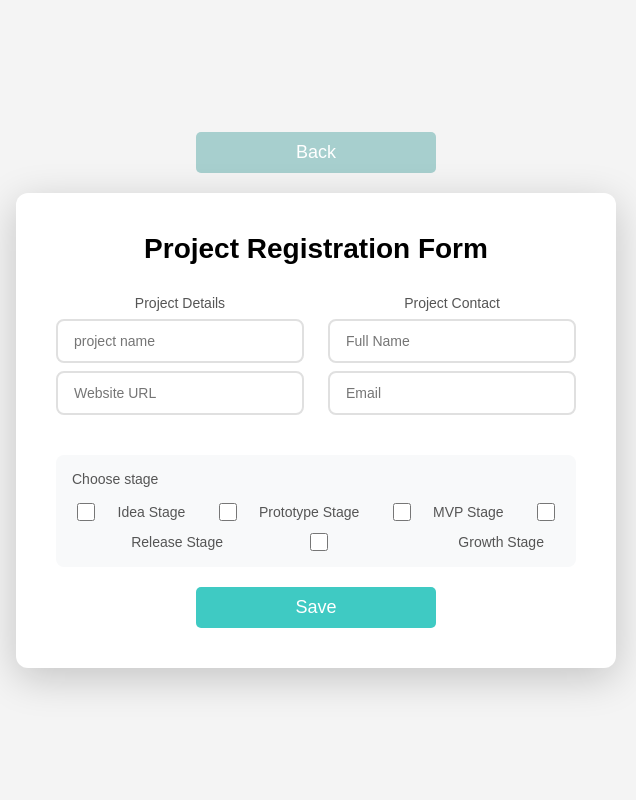
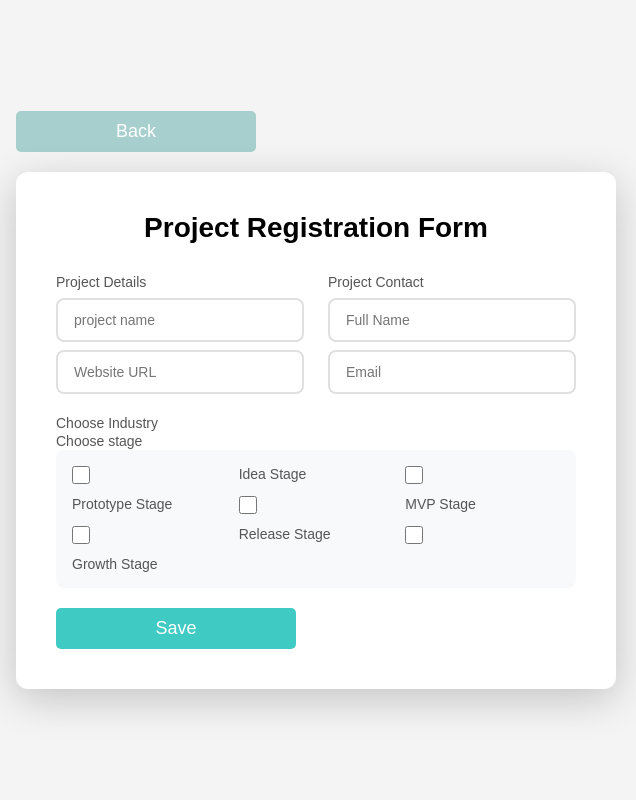
Before and after one commit to CipHer170/srp_clear_firebase_project, a plain HTML site: page pages/regProj.html in a window 1280 px wide. Shown: the full height of the page, 644-1280 px from the left. Drawn offline with Linux system fonts and the light colour scheme; no server answers.

Commit message:
fixed industries styling

```diff
--- a/pages/regProj.html
+++ b/pages/regProj.html
@@ -42,11 +42,13 @@
                             <input type="email" id="projectEmail" placeholder="Email" required>
                         </span>
                     </div>
+                    <div class="detailed-info">
 
+                        <label>Choose Industry</label>
                         <span class="group industries" id="allIndustries">
                         </span>
+                        <label>Choose stage</label>
                         <span class="group">
-                        <label>Choose stage</label>
                             <input type="checkbox" id="idea" value="idea" name="stage">
                             <label for="idea">Idea Stage</label>
                             <input type="checkbox" id="prototype" value="prototype" name="stage">
@@ -59,6 +61,7 @@
                             <label for="growth">Growth Stage</label>
                         </span>
 
+                    </div>
                     <!-- <span class="group">
 
                         <label for="photo">Upload Photo</label>
--- a/style/generatedStyling.css
+++ b/style/generatedStyling.css
@@ -1,5 +1,5 @@
   * {
-      margin: 0 auto;
+      margin: 0;
       box-sizing: border-box;
   }
 
@@ -37,6 +37,8 @@
       width: 50%;
       display: flex;
       flex-direction: column;
+      align-items: center;
+      justify-content: center;
       gap: 20px;
       padding: 20px;
   }
@@ -148,10 +150,15 @@
       gap: 24px;
   }
 
+  .industry {
+      display: flex;
+      align-items: center;
+      gap: 8px;
+  }
+
   .group:has(input[type="checkbox"]) {
-      flex-direction: row;
-      flex-wrap: wrap;
-      align-items: center;
+      display: grid;
+      grid-template-columns: 1fr 1fr 1fr;
       gap: 12px;
       padding: 16px;
       background: #f8f9fa;
```
Lines whose indentation alone changed are shown as unchanged.
